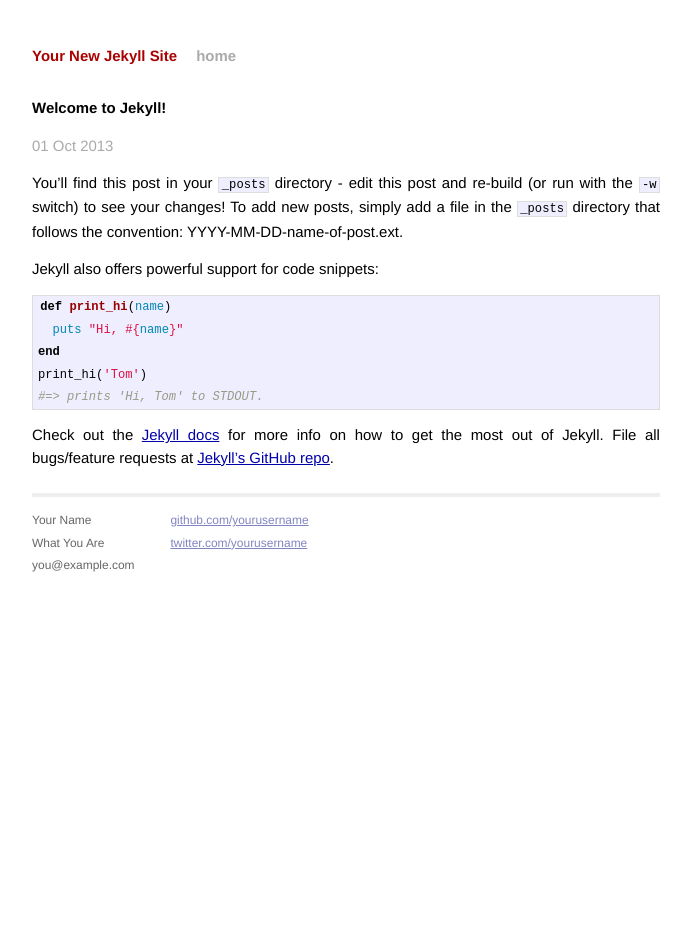
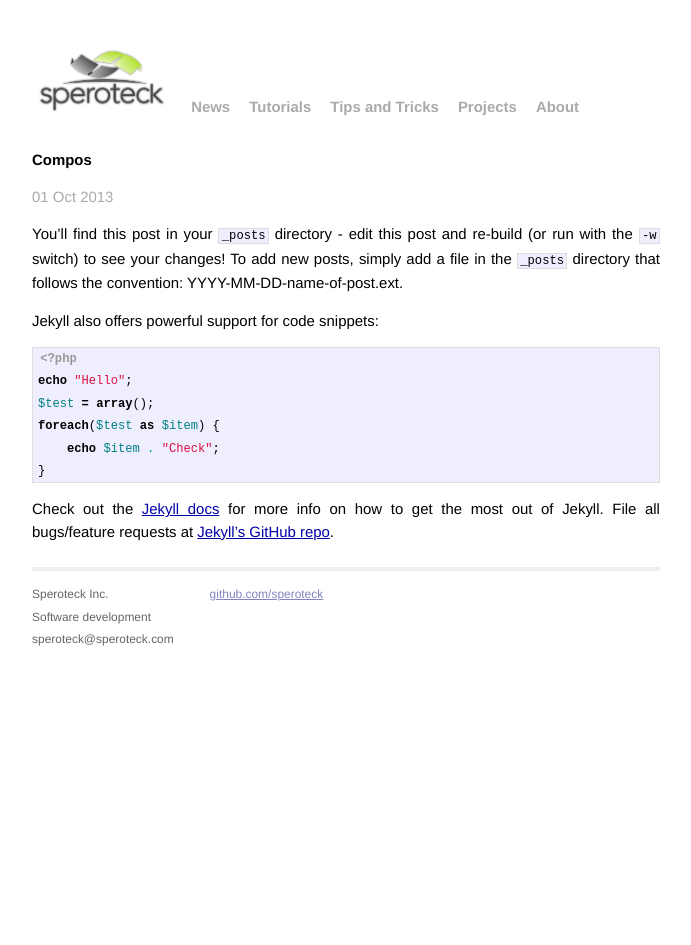
Before and after one commit to speroteck/speroteck.github.io, a Jekyll site: the page built from _posts/2013-10-01-private-composer-repository.md, in a window 1280 px wide. Shown: the whole page, without its empty margins (294-985 px from the left). Built offline with Jekyll 4.4.1, drawn with Linux system fonts in a browser that asks for light colours; Markdown is read by kramdown in place of the engine named in the settings.

Commit message:
Set first post

```diff
--- a/_layouts/default.html
+++ b/_layouts/default.html
@@ -5,36 +5,36 @@
         <meta http-equiv="X-UA-Compatible" content="IE=edge,chrome=1">
         <title>{{ page.title }}</title>
         <meta name="viewport" content="width=device-width">
-
         <!-- syntax highlighting CSS -->
         <link rel="stylesheet" href="/css/syntax.css">
-
         <!-- Custom CSS -->
         <link rel="stylesheet" href="/css/main.css">
 
     </head>
     <body>
-
         <div class="site">
           <div class="header">
-            <h1 class="title"><a href="/">{{ site.name }}</a></h1>
-            <a class="extra" href="/">home</a>
+            <a href="/" class="logo"><img src="/images/logo.png" alt="Speroteck Inc." /></a>
+            <a class="extra" href="/">News</a>
+            <a class="extra" href="/">Tutorials</a>
+            <a class="extra" href="/">Tips and Tricks</a>
+            <a class="extra" href="/">Projects</a>
+            <a class="extra" href="/">About</a>
           </div>
-
-          {{ content }}
-
+          <div id="content">
+            {{ content }}
+          </div>
           <div class="footer">
             <div class="contact">
               <p>
-                Your Name<br />
-                What You Are<br />
-                you@example.com
+                Speroteck Inc.<br />
+                Software development<br />
+                speroteck@speroteck.com
               </p>
             </div>
             <div class="contact">
               <p>
-                <a href="https://github.com/yourusername">github.com/yourusername</a><br />
-                <a href="https://twitter.com/yourusername">twitter.com/yourusername</a><br />
+                <a href="https://github.com/speroteck">github.com/speroteck</a><br />
               </p>
             </div>
           </div>
--- a/_posts/2013-10-01-welcome-to-jekyll.markdown
+++ b/_posts/2013-10-01-private-composer-repository.md
@@ -1,8 +1,8 @@
 ---
 layout: post
-title:  "Welcome to Jekyll!"
+title:  "Compos"
 date:   2013-10-01 19:15:18
-categories: jekyll update
+categories: php composer
 ---
 
 You'll find this post in your `_posts` directory - edit this post and re-build (or run with the `-w` switch) to see your changes!
@@ -10,12 +10,13 @@ To add new posts, simply add a file in the `_posts` directory that follows the c
 
 Jekyll also offers powerful support for code snippets:
 
-{% highlight ruby %}
-def print_hi(name)
-  puts "Hi, #{name}"
-end
-print_hi('Tom')
-#=> prints 'Hi, Tom' to STDOUT.
+{% highlight php %}
+<?php
+echo "Hello";
+$test = array();
+foreach($test as $item) {
+    echo $item . "Check";
+}
 {% endhighlight %}
 
 Check out the [Jekyll docs][jekyll] for more info on how to get the most out of Jekyll. File all bugs/feature requests at [Jekyll's GitHub repo][jekyll-gh].
--- a/css/main.css
+++ b/css/main.css
@@ -158,3 +158,10 @@ ul.posts span {
 .post pre.terminal code {
   background-color: #333;
 }
+
+.logo img {
+    width: 140px;
+}
+#content {
+    padding-top: 30px;
+}
--- a/index.html
+++ b/index.html
@@ -4,7 +4,7 @@ title: Your New Jekyll Site
 ---
 
 <div id="home">
-  <h1>Blog Posts</h1>
+      <h1>Blog Posts</h1>
   <ul class="posts">
     {% for post in site.posts %}
       <li><span>{{ post.date | date_to_string }}</span> &raquo; <a href="{{ post.url }}">{{ post.title }}</a></li>
```
Also changed, not shown: README.md (deleted), _config.yml (line endings or trailing spaces), images/logo.png (added).
